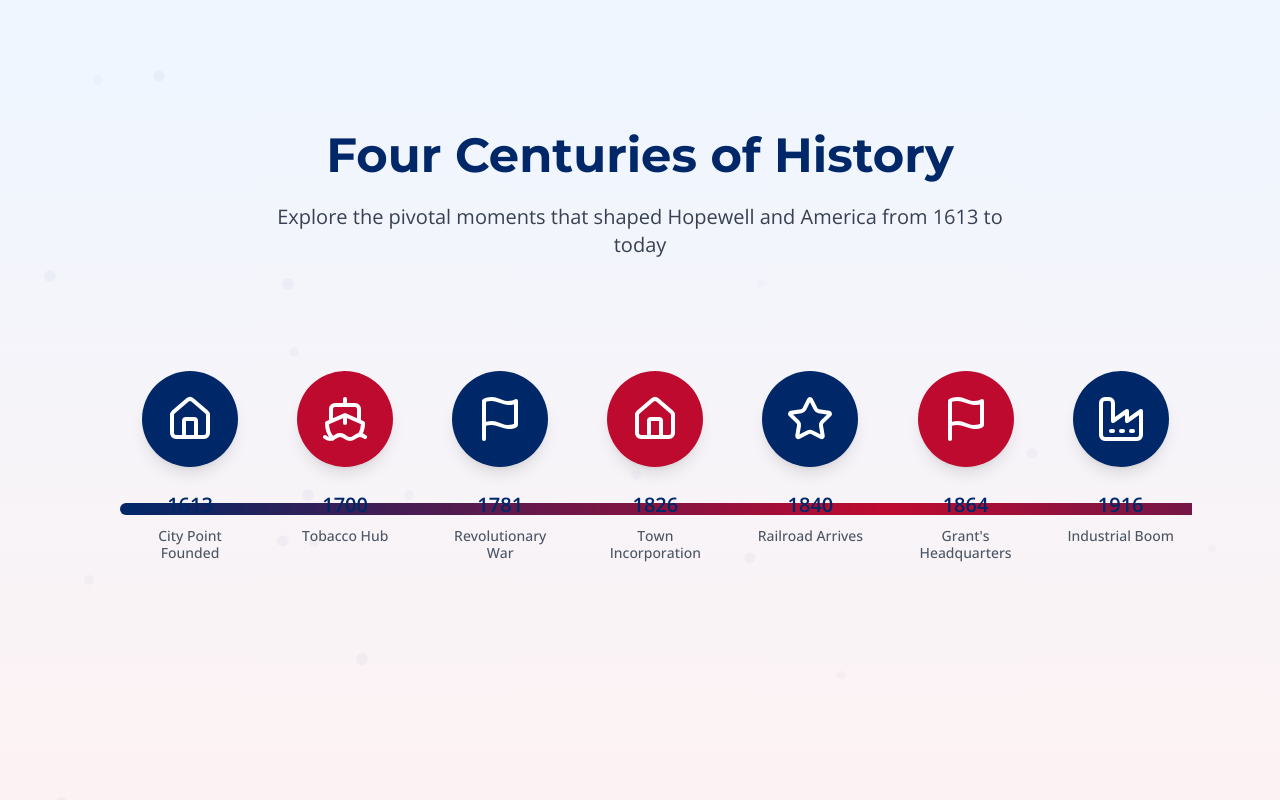
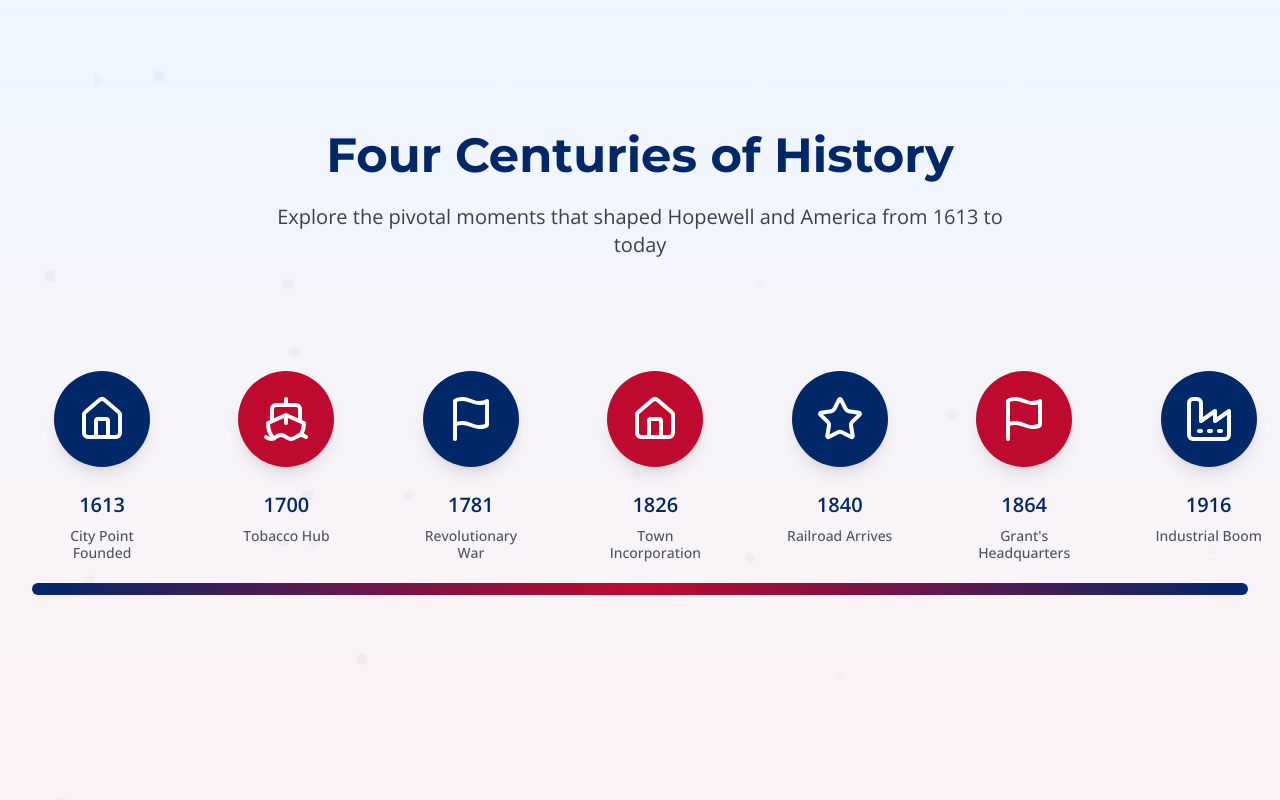
Before and after one commit to Deltawsierra/hopewell-va250-celebrates, a React (Vite) app: page / in a window 1280 px wide. Shown: the part 1940-2740 px from the top of the page. Built offline with nearby package versions, Linux system fonts and the light colour scheme.

Commit message:
Fix timeline display issues
Fixed tooltip visibility, extended timeline container, and adjusted timeline line position to prevent overlap.

```diff
--- a/src/components/Timeline/DesktopTimeline.tsx
+++ b/src/components/Timeline/DesktopTimeline.tsx
@@ -67,14 +67,14 @@ const DesktopTimeline: React.FC<DesktopTimelineProps> = ({
     <div className="hidden md:block relative overflow-hidden pb-32">
       <div
         ref={scrollContainerRef}
-        className="overflow-x-auto scrollbar-hide cursor-pointer"
+        className="overflow-x-auto scrollbar-hide cursor-pointer w-full"
         onMouseMove={handleMouseMove}
         onMouseLeave={handleMouseLeave}
         style={{ scrollbarWidth: 'none', msOverflowStyle: 'none' }}
       >
-        <div className="relative min-w-[1600px] py-12">
+        <div className="relative min-w-full py-12 px-8">
           {/* Timeline Events */}
-          <div className="flex justify-between items-start relative px-8">
+          <div className="flex justify-between items-start relative w-full" style={{ minWidth: '1800px' }}>
             {timelineEvents.map((event, index) => (
               <TimelineEvent
                 key={index}
@@ -87,10 +87,10 @@ const DesktopTimeline: React.FC<DesktopTimelineProps> = ({
             ))}
           </div>
 
-          {/* Timeline Line - Positioned Below Text */}
+          {/* Timeline Line - Positioned well below all text and icons */}
           <motion.div
             className="absolute left-8 right-8 h-3 bg-gradient-to-r from-[#002868] via-[#BF0A30] to-[#002868] rounded-full"
-            style={{ top: '180px' }}
+            style={{ top: '260px' }}
             initial={{ scaleX: 0 }}
             whileInView={{ scaleX: 1 }}
             viewport={{ once: true }}
--- a/src/components/Timeline/TimelineTooltip.tsx
+++ b/src/components/Timeline/TimelineTooltip.tsx
@@ -13,11 +13,17 @@ const TimelineTooltip: React.FC<TimelineTooltipProps> = ({ event, isVisible }) =
     <AnimatePresence>
       {isVisible && (
         <motion.div
-          className="absolute top-full mt-8 left-1/2 transform -translate-x-1/2 bg-white p-6 rounded-xl shadow-2xl border-2 border-[#BF0A30] w-96 z-50"
+          className="absolute top-full mt-12 left-1/2 transform -translate-x-1/2 bg-white p-6 rounded-xl shadow-2xl border-2 border-[#BF0A30] w-96 z-50"
           initial={{ opacity: 0, y: -20, scale: 0.9 }}
           animate={{ opacity: 1, y: 0, scale: 1 }}
           exit={{ opacity: 0, y: -20, scale: 0.9 }}
           transition={{ duration: 0.2 }}
+          style={{
+            maxWidth: '90vw',
+            left: '50%',
+            transform: 'translateX(-50%)',
+            zIndex: 1000
+          }}
         >
           <div className="text-left">
             <div className="font-bold text-[#002868] text-xl mb-3 leading-tight">{event.title}</div>
--- a/src/components/TimelineEnhanced.tsx
+++ b/src/components/TimelineEnhanced.tsx
@@ -16,7 +16,7 @@ const TimelineEnhanced = () => {
   };
 
   return (
-    <section id="timeline" className="py-20 bg-gradient-to-b from-blue-50 to-red-50 relative overflow-hidden">
+    <section id="timeline" className="py-20 bg-gradient-to-b from-blue-50 to-red-50 relative overflow-hidden w-full">
       {/* Animated Background Elements */}
       <div className="absolute inset-0 opacity-5">
         {[...Array(20)].map((_, i) => (
@@ -40,9 +40,9 @@ const TimelineEnhanced = () => {
         ))}
       </div>
 
-      <div className="max-w-6xl mx-auto px-6 relative z-10">
+      <div className="w-full relative z-10">
         <motion.div
-          className="text-center mb-16"
+          className="text-center mb-16 px-6"
           initial={{ opacity: 0, y: -50 }}
           whileInView={{ opacity: 1, y: 0 }}
           viewport={{ once: true }}
@@ -56,7 +56,8 @@ const TimelineEnhanced = () => {
           </p>
         </motion.div>
 
-        {/* Desktop Timeline */}
+        {/* Desktop Timeline - Full Width */}
+        <div className="w-full">
           <DesktopTimeline
             hoveredEvent={hoveredEvent}
             setHoveredEvent={setHoveredEvent}
@@ -65,12 +66,15 @@ const TimelineEnhanced = () => {
             isScrolling={isScrolling}
             setIsScrolling={setIsScrolling}
           />
+        </div>
 
         {/* Mobile Timeline */}
+        <div className="px-6">
           <MobileTimeline
             onEventClick={handleEventClick}
             selectedEvent={selectedEvent}
           />
+        </div>
 
         {/* Event Details Modal */}
         <TimelineModal
```
Lines whose indentation alone changed are shown as unchanged.
